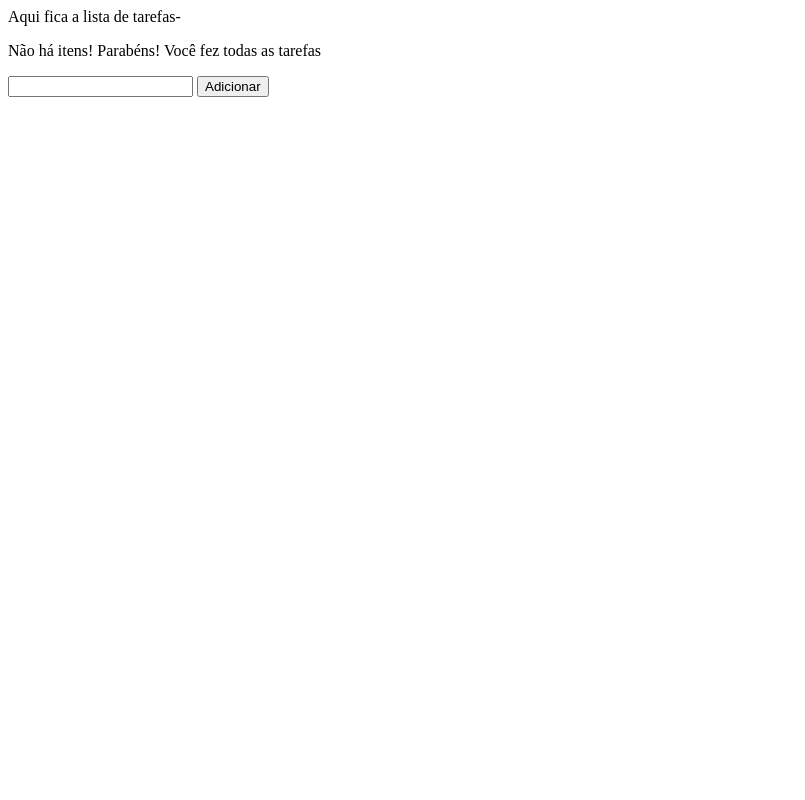
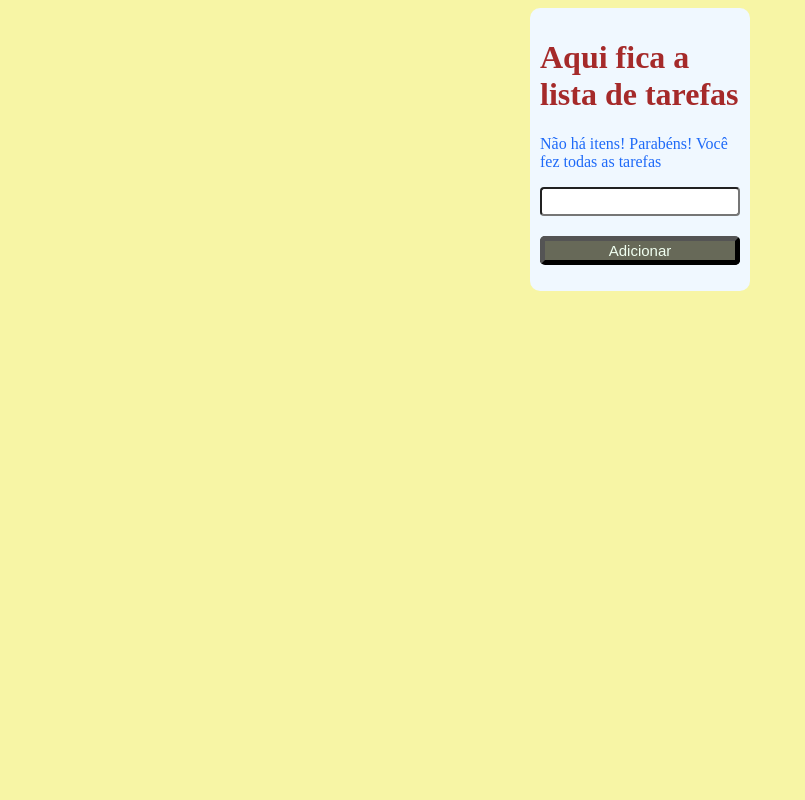
Before and after one commit to pietradgs1-ai/Flask-Tarefas, a Flask app: page / in a window 1280 px wide. Shown: the whole page, without its empty margins (0-805 px from the left). Run offline with Flask 3, Linux system fonts and the light colour scheme.

Commit message:
cor e outras coisinhas

```diff
--- a/static/style.css
+++ b/static/style.css
@@ -1,12 +1,5 @@
-body{background-color:rgb(247, 245, 165)}
+body{background-color:rgb(247, 245, 165);
 
-cartao{
-    margin: auto;
-    width: 400px;
-    background-color:darkgrey;
-    border: 1px solid gray;
-    border-radius: 10px;
-    padding: 20px;
 }
 
 label{width: 100%;}
@@ -14,17 +7,39 @@ input{width: 100%;
       margin-bottom: 20px;
       border-radius:4px;
       padding:5px;
+
 }
-button{
-    background-color:rgb(77, 80, 63);
-    color:rgb(217, 211, 241);
+    button{
+    background-color:rgb(103, 105, 88);
+    color:honeydew;
     border-width: 5px;
-   border-radius:4px;
-   padding: 6px;
-   width:100%;
+   border-radius:5px;
+   padding: 0px,4px;
+   width: 100%;
    font-size: 15px;
 }
 
+p{
+    color:rgb(30, 106, 248);
+
+}
 h1{
-    text-align: center;
+    font-size:xx-large;
+    color:brown;
+
 }
+.cartao{
+    background-color: aliceblue;
+    padding: 10px;
+    max-width: 200px;   /*limita o tamanho */
+    margin: auto;
+    border-radius: 10px;
+
+}
+.lixo{
+    background-color: rgb(117, 16, 16);
+    border-radius: 50px;
+    width: auto;
+    border-color: rgb(117, 16, 16);
+
+}
--- a/templates/tarefas.html
+++ b/templates/tarefas.html
@@ -1,15 +1,19 @@
 <html>
     <head>
        <title>Minhas tarefas.</title>
+       <link rel="stylesheet" href="{{url_for('static', filename='style.css')}}">
     </head>
     <body>
-             Aqui fica a lista de tarefas-
+
+      <div class="cartao">
+
+             <h1>Aqui fica a lista de tarefas</h1>
 
              {% if lista %}
              <ol>
                  {% for item in lista %}
                     <li> {{item}}</li>
-                    <a href="/delete/{{loop.index0}}"><button> Excluir </button> </a>
+                    <a href="/delete/{{loop.index0}}"><button class="lixo"> 🗑️ </button> </a>
                  {% endfor %}
              </ol>
             {% else %}
@@ -20,5 +24,6 @@
             <input type="text" name="nova">
             <button type="submit">Adicionar</button>
          </form>
+      </div>
     </body>
 </html>
```
